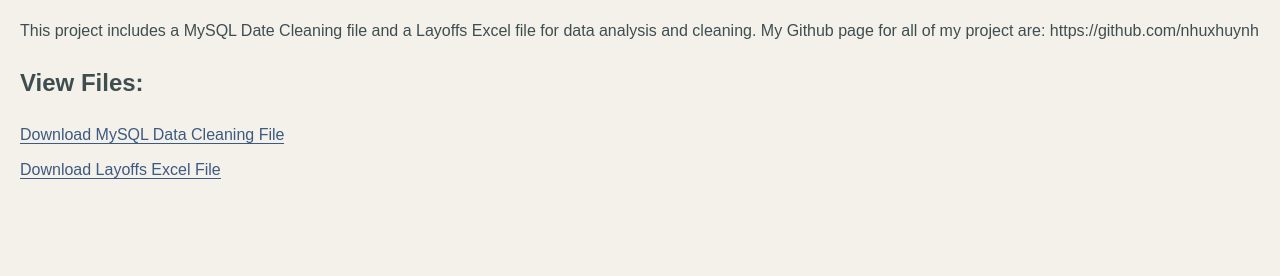
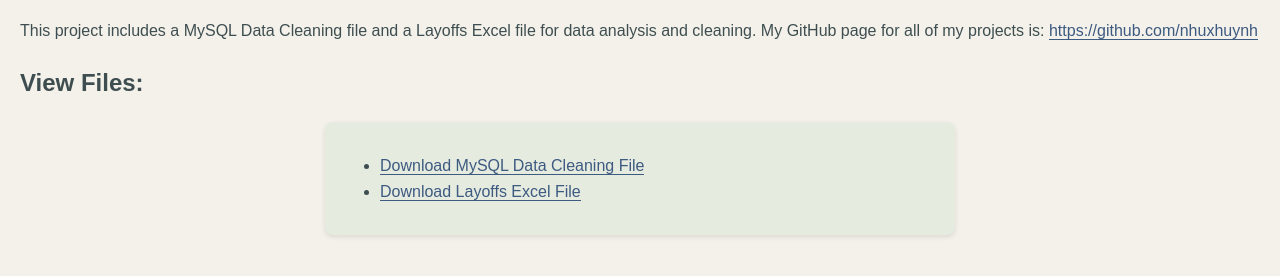
Before and after one commit to nhuxhuynh/MySQL-Data-Cleaning-Project, a plain HTML site: page index.html in a window 1280 px wide. Shown: the part 96-372 px from the top of the page. Drawn offline with Linux system fonts and the light colour scheme.

Commit message:
Update index.html

```diff
--- a/index.html
+++ b/index.html
@@ -5,7 +5,6 @@
     <meta name="viewport" content="width=device-width, initial-scale=1.0">
     <title>MySQL Data Cleaning Project</title>
     <style>
-
         body {
             background-color: #f4f1ea;
             color: #3e4e50;
@@ -22,9 +21,6 @@
             color: #3e4e50;
             font-size: 1.5em;
         }
-        p {
-            color: #3e4e50;
-        }
         a {
             color: #3d5a80;
             text-decoration: none;
@@ -35,14 +31,6 @@
             color: #2c5f2d;
             border-bottom-color: #2c5f2d;
         }
-        ul {
-            list-style-type: none;
-            padding: 0;
-        }
-        li {
-            margin: 10px 0;
-        }
-
         .file-list {
             background-color: #e6ebe0;
             padding: 15px;
@@ -55,10 +43,14 @@
 </head>
 <body>
     <h1>Welcome to My MySQL Data Cleaning World Layoffs Project!</h1>
-    <p>This project includes a MySQL Date Cleaning file and a Layoffs Excel file for data analysis and cleaning. My Github page for all of my project are: https://github.com/nhuxhuynh</p>
+    <p>This project includes a MySQL Data Cleaning file and a Layoffs Excel file for data analysis and cleaning. My GitHub page for all of my projects is: <a href="https://github.com/nhuxhuynh" target="_blank">https://github.com/nhuxhuynh</a></p>
     <h2>View Files:</h2>
-    <ul>
-        <li><a href="MySQL Data Cleaning World Layoffs Project.sqll">Download MySQL Data Cleaning File</a></li>
-        <li><a href="layoffs.csv">Download Layoffs Excel File</a></li>
+    <div class="file-list">
+        <ul>
+
+            <li><a href="https://github.com/nhuxhuynh/MySQL-Data-Cleaning-Project/raw/main/MySQL%20Data%20Cleaning%20World%20Layoffs%20Project.sql" download="MySQL_Data_Cleaning_World_Layoffs_Project.sql">Download MySQL Data Cleaning File</a></li>
+            <li><a href="https://github.com/nhuxhuynh/MySQL-Data-Cleaning-Project/raw/main/layoffs.csv" download="layoffs.csv">Download Layoffs Excel File</a></li>
+        </ul>
+    </div>
 </body>
 </html>
```
